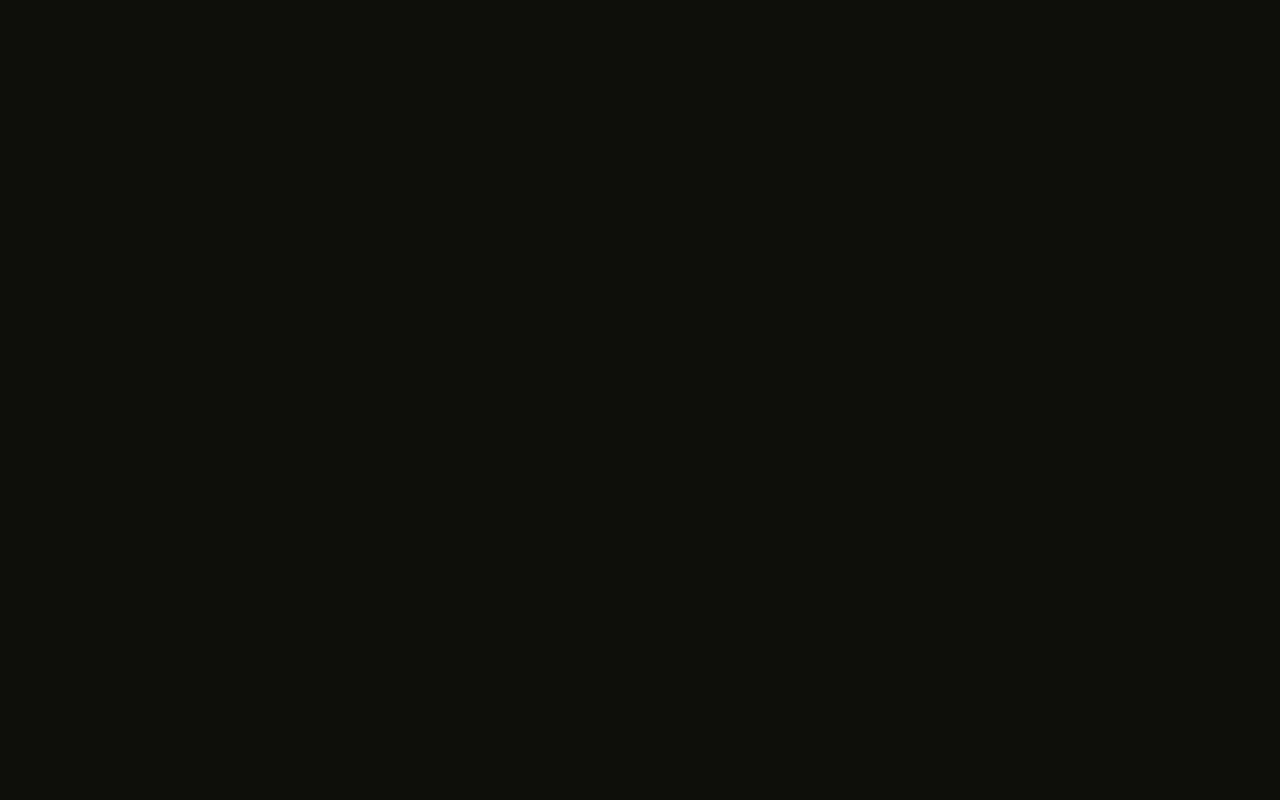
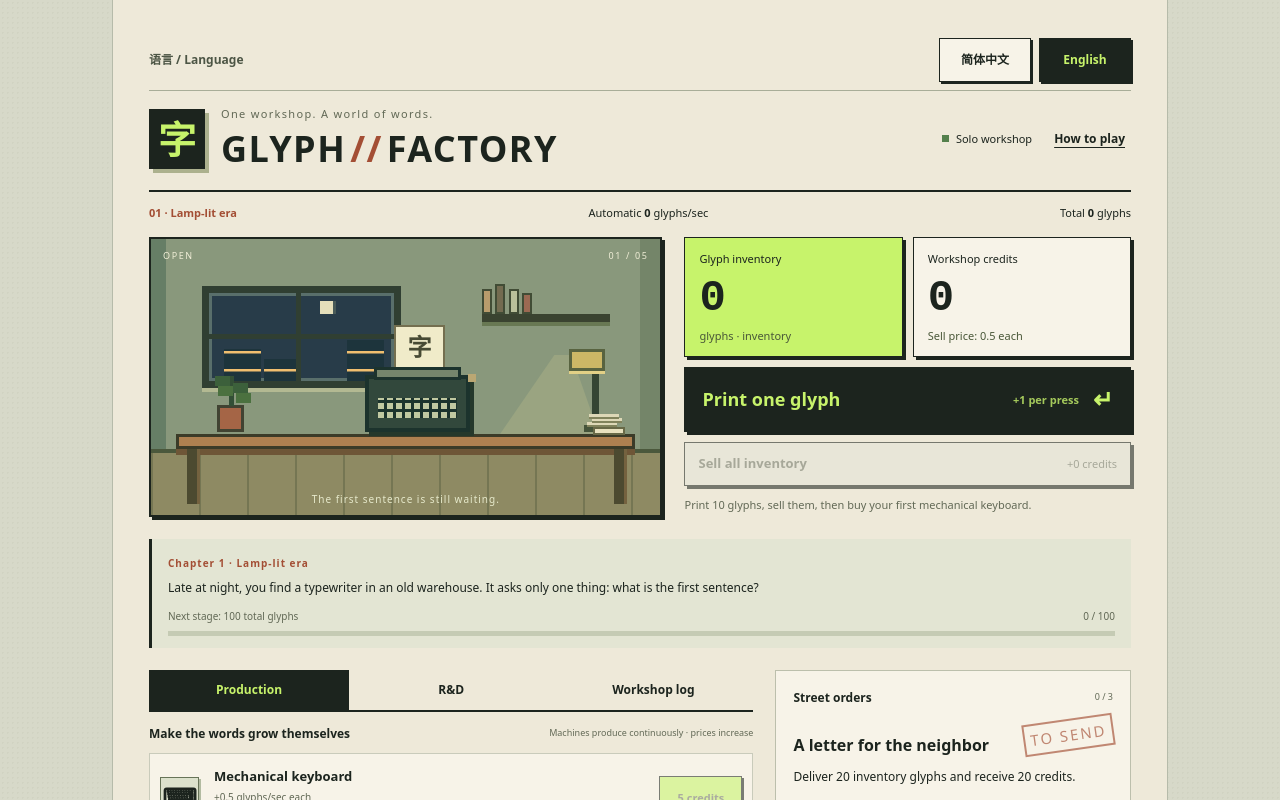
Before and after one commit to liush2yuxjtu/glyph-factory, a Next.js app: page / in a window 1280 px wide. Before the commit this address had no page. Built offline with nearby package versions, Linux system fonts and the light colour scheme.

Commit message:
feat: serve bilingual accessible game shell

```diff
--- a/src/app/page.tsx
+++ b/src/app/page.tsx
@@ -1,6 +1,5 @@
-import { redirect } from 'next/navigation';
+import GameShell from './GameShell';
 
-/** 首屏指向完整中文游戏，所有玩法与像素素材都内置于 public/play.html。 */
 export default function Home() {
-  redirect('/play.html');
+  return <GameShell />;
 }
```
